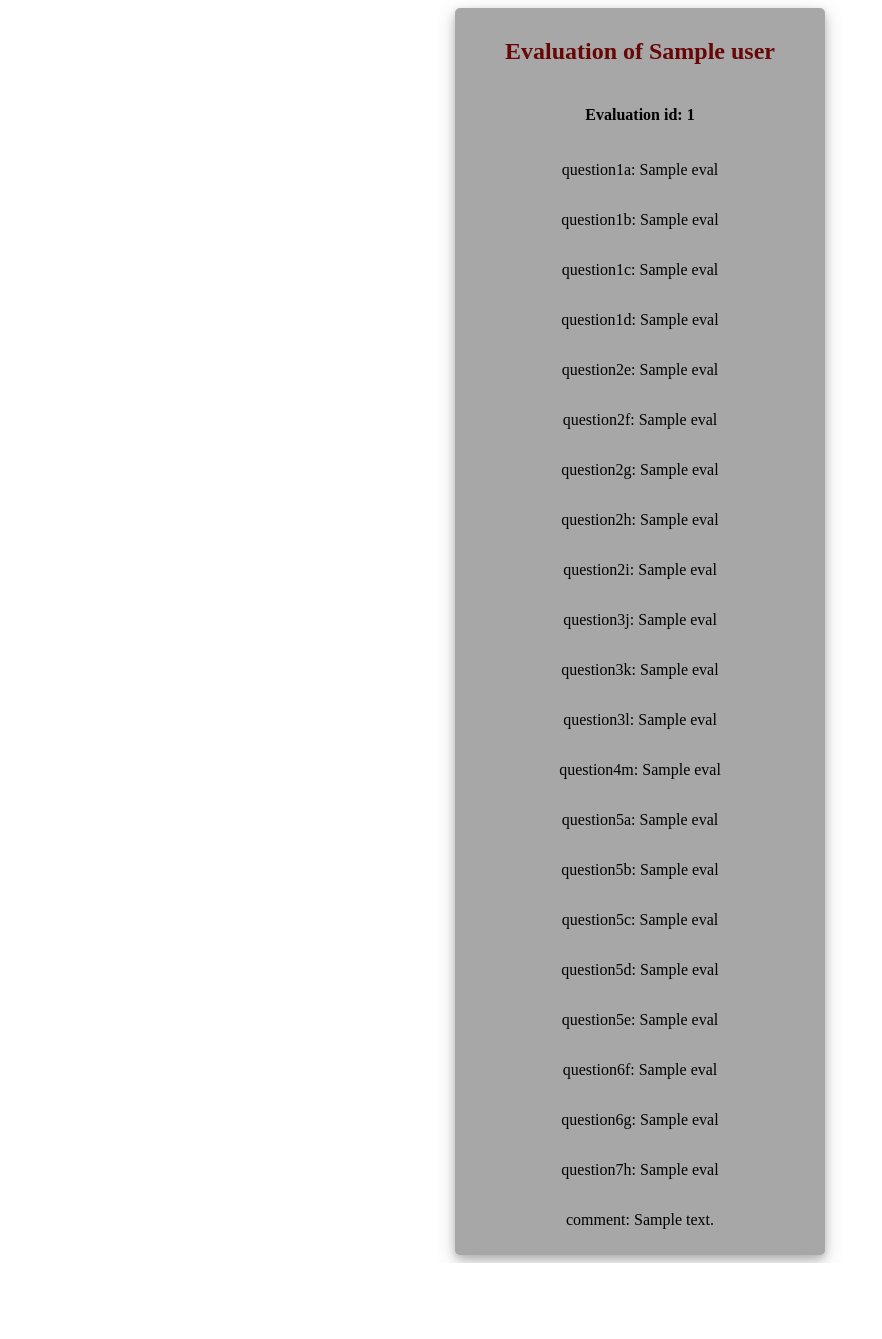
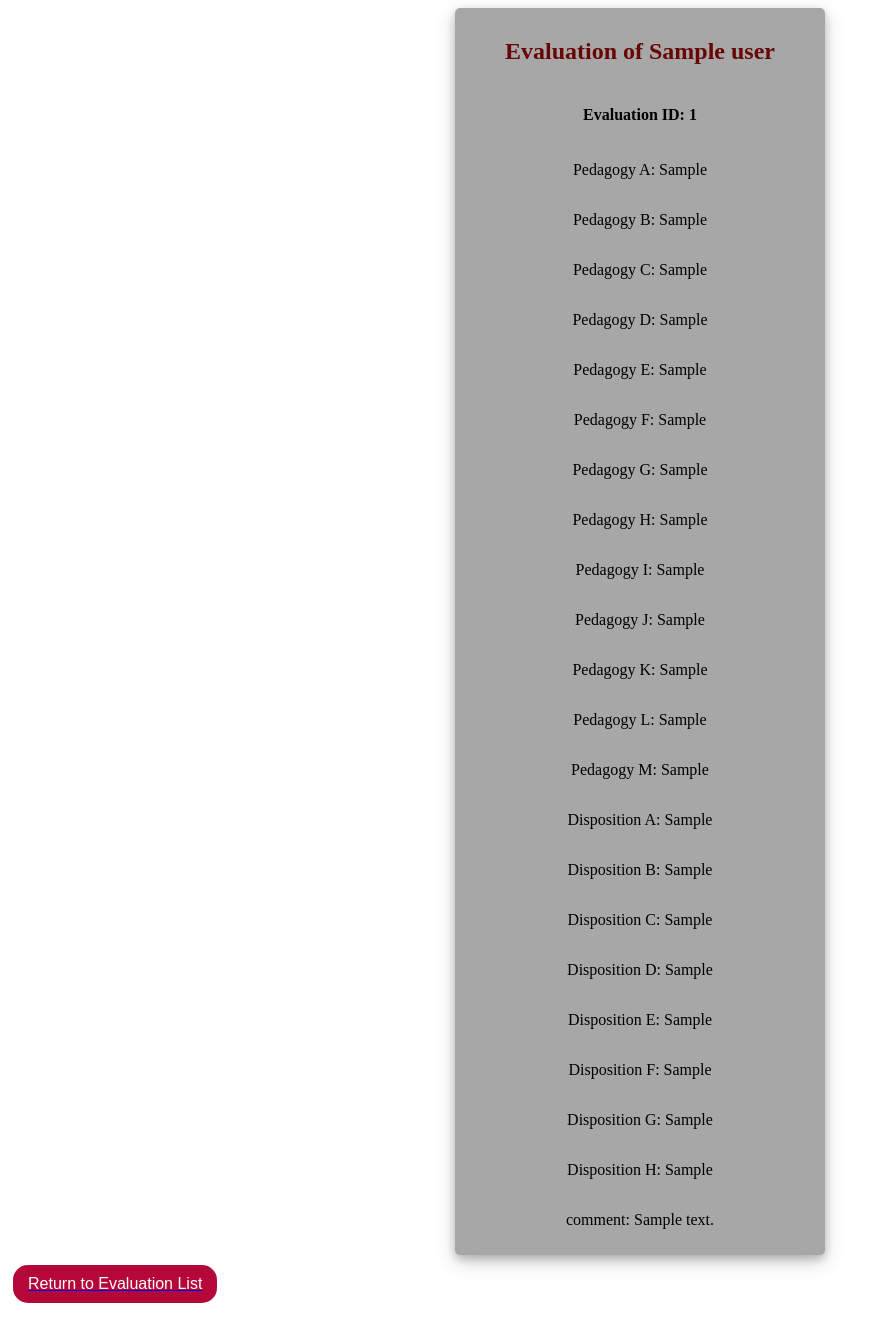
Before and after one commit to NarnianDwarf/studentTeachingSoftware, a Django app: template mysite/templates/evaluationDetails.html in a window 1280 px wide. Shown: the whole page, without its empty margins (0-882 px from the left). Before the commit the page ends 1263 px from the top, so only its background shows below. Run offline with Django 4.2, Linux system fonts and the light colour scheme; the template is opened without the code that fills it: most values are stand-ins (such as "Sample title", 1, 10 or a date in 2020).

Commit message:
Change firstEvaluation to Evaluation

```diff
--- a/mysite/evalFirst/forms.py
+++ b/mysite/evalFirst/forms.py
@@ -31,7 +31,7 @@ YEARS = [x for x in range(2020,2030)]
 #         model = User
 #         fields = ['username', 'email', 'password1', 'password2']
 
-class firstEvaluationForm(forms.Form):
+class EvaluationForm(forms.Form):
     first_Name = forms.CharField(label = "First Name", max_length = 200)
     last_Name = forms.CharField(label = "Last Name", max_length = 200)
     stud_id = forms.IntegerField(required = True, label = "Student ID")
--- a/mysite/evalFirst/models.py
+++ b/mysite/evalFirst/models.py
@@ -25,7 +25,7 @@ EVALUATION_NUMBER = (
     (4, '4'),
 )
 
-class firstEvaluation(models.Model):
+class Evaluation(models.Model):
     first_Name = models.CharField(db_column = 'First Name', max_length = 200, default = "Enter First Name")
     last_Name = models.CharField(db_column = 'Last Name', max_length = 200, default = "Enter Last Name")
     stud_id = models.IntegerField(db_column = 'Student ID', default = 0)
@@ -57,13 +57,13 @@ class firstEvaluation(models.Model):
     Disposition_H = models.IntegerField(choices = QUESTION_CHOICES, default = 0)
     comment = models.CharField(max_length = 1000, default = "")
     user = models.ForeignKey(
-        User, related_name="firstEvaluation",
+        User, related_name="Evaluation",
         on_delete=models.DO_NOTHING,
         default=1,
     )
 
     # class Meta:
-    #     db_table = 'FirstEval'
+    #     db_table = 'Eval'
 
     def __str__(self):
         return self.first_Name + ' - ' + self.last_Name
--- a/mysite/home/urls.py
+++ b/mysite/home/urls.py
@@ -5,5 +5,5 @@ from . import views
 urlpatterns = [
     path('', views.homePage, name='homePage'),
     path('evaluationPage', include ('evalFirst.urls')),
-    path('firstEvaluation/', include('evalFirst.urls')),
+    path('Evaluation/', include('evalFirst.urls')),
 ]
--- a/mysite/mysite/urls.py
+++ b/mysite/mysite/urls.py
@@ -19,8 +19,8 @@ from django.urls import path, include
 urlpatterns = [
     path('', include('home.urls')),
     path('homeFromLogin/', include('home.urls')),
-    path('firstEvaluation/login/homeFromLogin/', include('home.urls')),
-    path('firstEvaluation/', include('evalFirst.urls')),
+    path('Evaluation/login/homeFromLogin/', include('home.urls')),
+    path('Evaluation/', include('evalFirst.urls')),
     path('attendance/', include('attendance.urls')),
     path('admin/', admin.site.urls),
 
--- a/mysite/templates/attendance.html
+++ b/mysite/templates/attendance.html
@@ -26,7 +26,7 @@
             border-radius: 5px;
         }
         .button {
-            background-color: #4b3e3d; /* Red */
+            background-color: #B30838; /* Red */
             border: black;
             border-radius: 15px;
             color: white;
--- a/mysite/templates/evalQuestions.html
+++ b/mysite/templates/evalQuestions.html
@@ -51,7 +51,7 @@
 
     <head>
         <img src="{% static 'images/logo.jpg' %}" class="img-fluidrounded-start" alt="Logo Image">
-        <h1> First Evaluation</h1>
+        <h1>Evaluation</h1>
         <a class="button" href="{% static 'documents/Evaluation.pdf' %}" target="_blank" type="application/pdf">View Evaluation Form</a>
         <!-- <embed src="{% static 'documents/Evaluation.pdf' %}" height="500" width="1000" type="application/pdf"/> -->
     </head>
--- a/mysite/templates/evaluationDetails.html
+++ b/mysite/templates/evaluationDetails.html
@@ -27,7 +27,20 @@
                 color: rgb(104, 6, 6);
             }
 
-
+            .endButton {
+                background-color: #B30838; /* Red */
+                border: black;
+                border-radius: 15px;
+                color: white;
+                padding: 10px 15px;
+                text-align: center;
+                text-decoration: none;
+                display: block;
+                font-size: 16px;
+                margin: 10px 5px;
+                cursor: pointer;
+                align-items: center;
+            }
         </style>
 
     </head>
@@ -38,28 +51,28 @@
             <div class="d-flex justify-content-center h-100">
                 <div class="eval_card">
                     <h2 class="thisText">Evaluation of {{eval.user}}</h2>
-                    <h4>Evaluation id: {{ eval.id }}</h4>
-                    <p>question1a: {{eval.question1a}}</p>
-                    <p>question1b: {{eval.question1b}}</p>
-                    <p>question1c: {{eval.question1c}}</p>
-                    <p>question1d: {{eval.question1d}}</p>
-                    <p>question2e: {{eval.question2e}}</p>
-                    <p>question2f: {{eval.question2f}}</p>
-                    <p>question2g: {{eval.question2g}}</p>
-                    <p>question2h: {{eval.question2h}}</p>
-                    <p>question2i: {{eval.question2i}}</p>
-                    <p>question3j: {{eval.question3j}}</p>
-                    <p>question3k: {{eval.question3k}}</p>
-                    <p>question3l: {{eval.question3l}}</p>
-                    <p>question4m: {{eval.question4m}}</p>
-                    <p>question5a: {{eval.question5a}}</p>
-                    <p>question5b: {{eval.question5b}}</p>
-                    <p>question5c: {{eval.question5c}}</p>
-                    <p>question5d: {{eval.question5d}}</p>
-                    <p>question5e: {{eval.question5e}}</p>
-                    <p>question6f: {{eval.question6f}}</p>
-                    <p>question6g: {{eval.question6g}}</p>
-                    <p>question7h: {{eval.question7h}}</p>
+                    <h4>Evaluation ID: {{ eval.id }}</h4>
+                    <p>Pedagogy A: {{eval.Pedagogy_A}}</p>
+                    <p>Pedagogy B: {{eval.Pedagogy_B}}</p>
+                    <p>Pedagogy C: {{eval.Pedagogy_C}}</p>
+                    <p>Pedagogy D: {{eval.Pedagogy_D}}</p>
+                    <p>Pedagogy E: {{eval.Pedagogy_E}}</p>
+                    <p>Pedagogy F: {{eval.Pedagogy_F}}</p>
+                    <p>Pedagogy G: {{eval.Pedagogy_G}}</p>
+                    <p>Pedagogy H: {{eval.Pedagogy_H}}</p>
+                    <p>Pedagogy I: {{eval.Pedagogy_I}}</p>
+                    <p>Pedagogy J: {{eval.Pedagogy_J}}</p>
+                    <p>Pedagogy K: {{eval.Pedagogy_K}}</p>
+                    <p>Pedagogy L: {{eval.Pedagogy_L}}</p>
+                    <p>Pedagogy M: {{eval.Pedagogy_M}}</p>
+                    <p>Disposition A: {{eval.Disposition_A}}</p>
+                    <p>Disposition B: {{eval.Disposition_B}}</p>
+                    <p>Disposition C: {{eval.Disposition_C}}</p>
+                    <p>Disposition D: {{eval.Disposition_D}}</p>
+                    <p>Disposition E: {{eval.Disposition_E}}</p>
+                    <p>Disposition F: {{eval.Disposition_F}}</p>
+                    <p>Disposition G: {{eval.Disposition_G}}</p>
+                    <p>Disposition H: {{eval.Disposition_H}}</p>
                     <p>comment: {{eval.comment}}</p>
 
                 </div>
@@ -67,7 +80,7 @@
         </div>
 
         <!-- {{ eval }} -->
-
+        <a href="{% url 'listOfEvals' %}"><button class="endButton">Return to Evaluation List</button></a> <br/>
     </body>
 
 </html>
--- a/mysite/templates/firstEvaluation.html
+++ b/mysite/templates/firstEvaluation.html
@@ -14,11 +14,11 @@
     <h1>Evaluation</h1>
     <br>
 
-    <form action="/firstEvaluation/" method="post">
+    <form action="/Evaluation/" method="post">
         <img src="{% static 'images/logo.jpg' %}" class="img-fluidrounded-start" alt="Logo Image">
         {% csrf_token %}
         {{form.as_p}}
-        <a href="firstEvaluation/questions/">
+        <a href="Evaluation/questions/">
             <button type="submit", name="save">Save Evaluation</button>
         </a>
     </form>
--- a/mysite/templates/login.html
+++ b/mysite/templates/login.html
@@ -14,7 +14,8 @@
 			margin: 0;
 			padding: 0;
 			height: 100%;
-			background: #961a1a !important;
+			background: #B30838
+			/* background: #961a1a !important; */
 		}
 		.user_card {
 			width: 350px;
--- a/mysite/templates/profile.html
+++ b/mysite/templates/profile.html
@@ -12,7 +12,7 @@
                 {% for evaluation in evaluations %}
 
                 <div class="alert aleret-dark" role="alert">
-                    <a href="/firstEvaluation/{{ evaluation.id }}">student id: {{ evaluation.stud_id }}, test id: {{ evaluation.id }}</a>
+                    <a href="/Evaluation/{{ evaluation.id }}">student id: {{ evaluation.stud_id }}, test id: {{ evaluation.id }}</a>
                 </div><br/><br/>
 
                 {% endfor %}
```
Also changed, not shown: mysite/evalFirst/admin.py (+35 -24 lines), mysite/evalFirst/views.py (+9 -9 lines), mysite/templates/adminHomePage.html (+5 -5 lines), mysite/templates/evalList.html (+5 -5 lines), mysite/templates/studentHomePage.html (+9 -9 lines), mysite/templates/teacherHomePage.html (+4 -4 lines), mysite/evalFirst/migrations/0021_evaluation_delete_firstevaluation.py (added).
